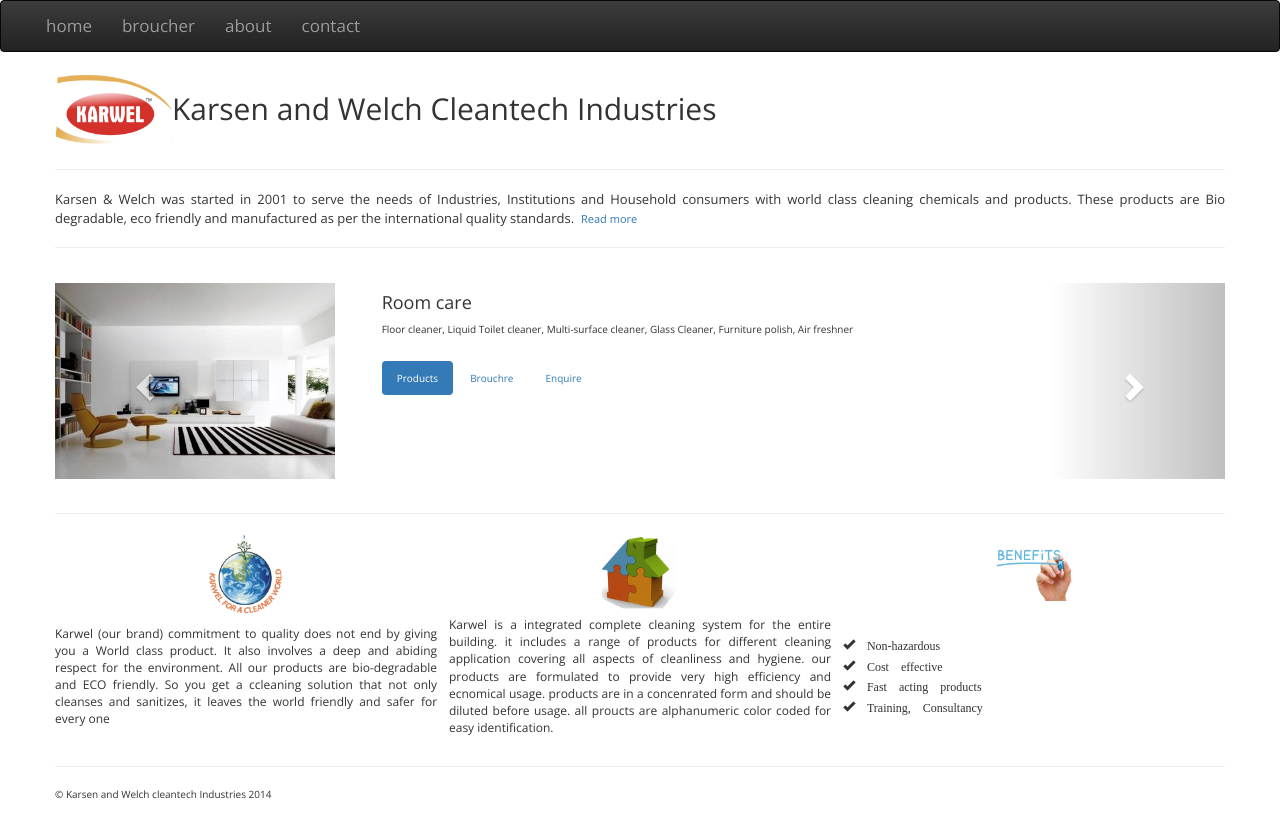
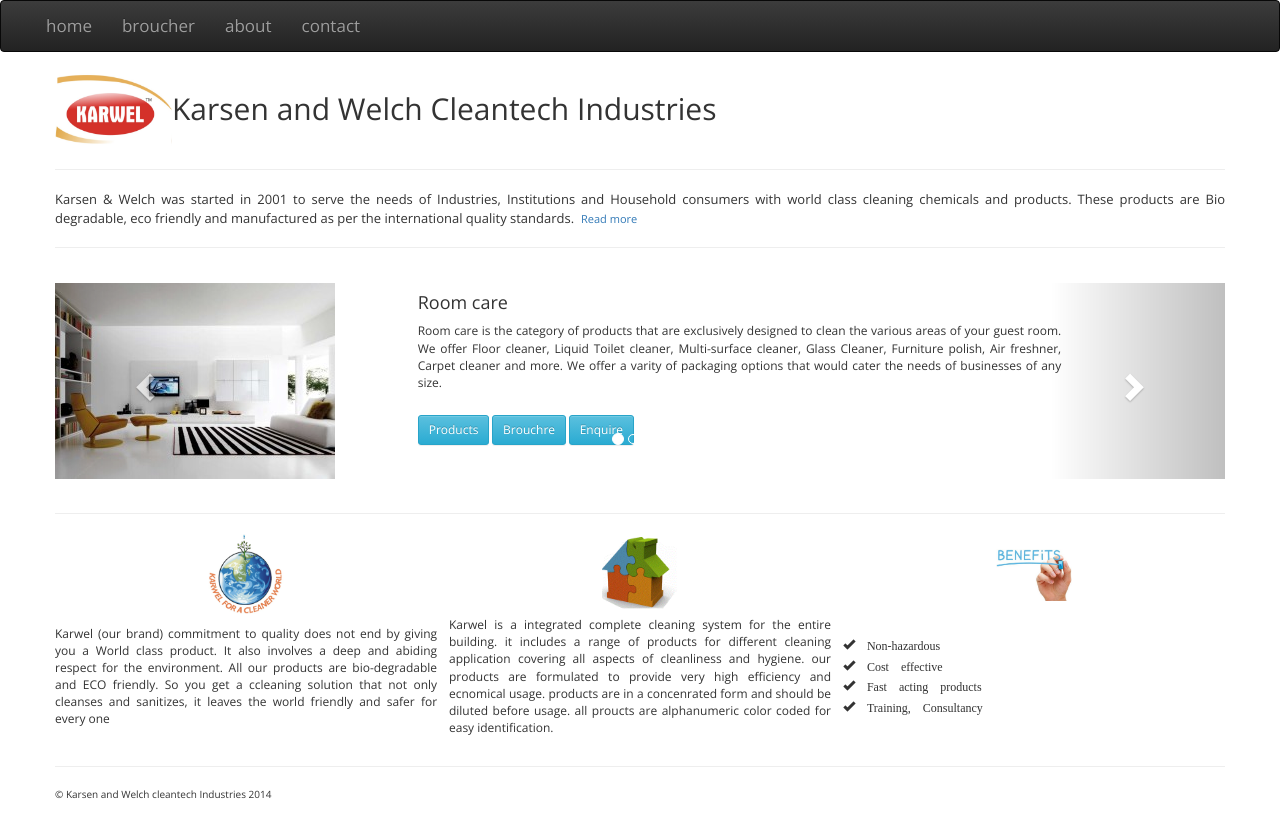
Before and after one commit to soundarmoorthy/karsenandwelch, a Jekyll site: the page built from index.html, in a window 1280 px wide. Shown: the top 838 px of the page. Built offline with Jekyll 4.4.1, drawn with Linux system fonts in a browser that asks for light colours; nearby versions of some CDN libraries; Markdown is read by kramdown in place of the engine named in the settings.

Commit message:
Add carousel text for kitchen care and room care

```diff
--- a/_includes/kitchencare.html
+++ b/_includes/kitchencare.html
@@ -3,12 +3,17 @@
           <td width="30%">
             <img src="/assets/img/kitchencare.jpg" class="img-responsive" alt="Kitchen care image is missing">
           </td>
-	  <td width="5%"></td>
-          <td width="65%" valign="top">
+	  <td width="1%"></td>
+          <td width="55%" valign="top">
 	    <h4>Kitchen care</h4>
-    	    <p align="justify">
-Liquid sanitizer, Hand wash, Dish wash, Sanitizer wipes, Scrouting pads, Oven/Grill Cleaner
+    	    <p align="justify" style="font-size:120%">
+  	Kitchen care is the category of products that are exclusively designed to clean the various areas, materials in a typicial indian kitchen. It could be from a simple floor strain to a complex oil strain. We offer Liquid sanitizer, Hand wash, Dish wash, Sanitizer wipes, Scrouting pads, Oven/Grill Cleaner, Kitchen floor cleaner annd more. These products are available in both wholesale and in retail packs suitable for any magnitude of needs.
             </p>
+<br>
+  <button class="btn btn-info btn-sm">Products</button>
+  <button class="btn btn-info btn-sm">Brouchre</button>
+  <button class="btn btn-info btn-sm">Enquire</button>
           </td>
+          <td width="14%"></td>
         </tr>
       </table>
--- a/_includes/roomcare.html
+++ b/_includes/roomcare.html
@@ -3,17 +3,16 @@
           <td width="30%">
             <img src="/assets/img/roomcare.jpg" class="img-responsive" alt="Roomcare image is missing">
           </td>
-          <td width="5%"></td>
-          <td width="65%" valign="top">
+          <td width="1%"></td>
+          <td width="55%" valign="top">
 	    <h4>Room care</h4>
-            <p align="justify">
- Floor cleaner, Liquid Toilet cleaner, Multi-surface cleaner, Glass Cleaner, Furniture polish, Air freshner
+            <p align="justify" style="font-size:120%">
+ 		Room care is the category of products that are exclusively designed to clean the various areas of your guest room. We offer Floor cleaner, Liquid Toilet cleaner, Multi-surface cleaner, Glass Cleaner, Furniture polish, Air freshner, Carpet cleaner and more. We offer a varity of packaging options that would cater the needs of businesses of any size.
             </p><br>
-
-<ul class="nav nav-pills">
-  <li class="active"><a href="#">Products</a></li>
-  <li><a href="#">Brouchre</a></li>
-  <li><a href="#">Enquire</a></li>
-</ul>    </td>
+  <button class="btn btn-info btn-sm">Products</button>
+  <button class="btn btn-info btn-sm">Brouchre</button>
+  <button class="btn btn-info btn-sm">Enquire</button>
+</p>    </td>
+        <td width="14%"></td>
         </tr>
       </table>
```
Also changed, not shown: assets/img/ecofriendly.jpg (added).
